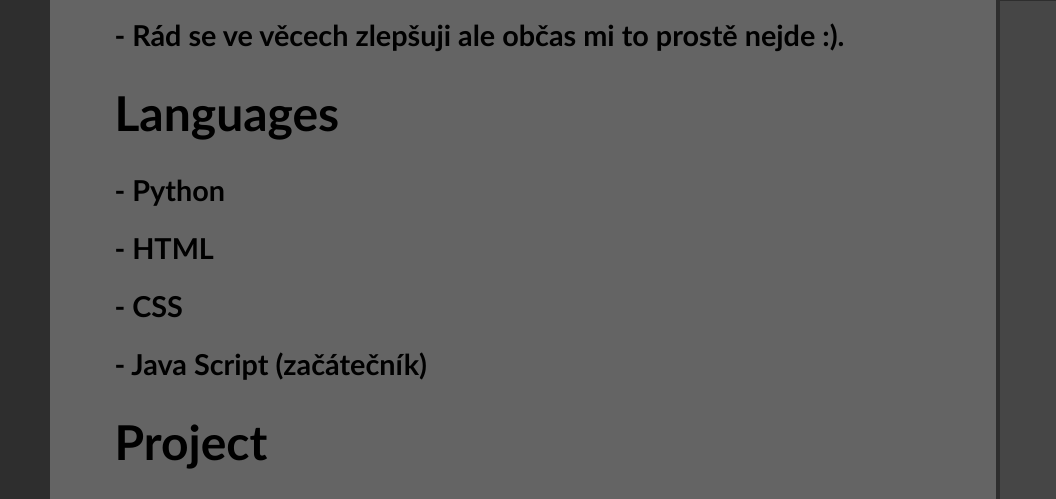
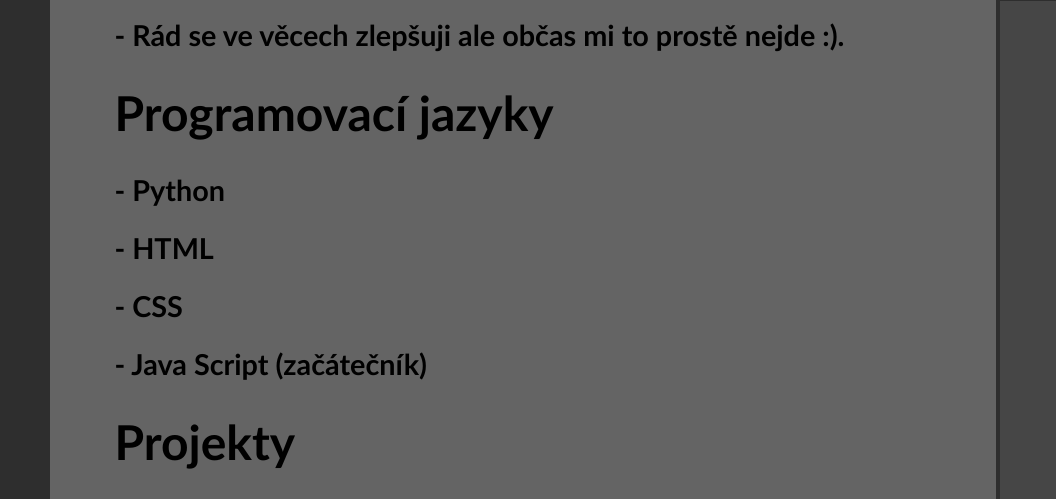
Before and after one commit to Bombonek07/school-stuff-html, a plain HTML site: page portfolio/index.html in a window 1280 px wide. Shown: the part 360-859 px from the top of the page, 0-1056 px from the left. Drawn offline with Linux system fonts and the light colour scheme.

Commit message:
menší změna

```diff
--- a/portfolio/index.html
+++ b/portfolio/index.html
@@ -23,12 +23,12 @@
         <h2>- Student 2. ročníku s nadšením do programování.</h2>
         <h2>- Baví mě hlavně backend (proto tato stránka není tak dobrá).</h2>
         <h2>- Rád se ve věcech zlepšuji ale občas mi to prostě nejde :).</h2>
-        <h1>Languages</h1>
+        <h1>Programovací jazyky</h1>
         <h2>- Python</h2>
         <h2>- HTML</h2>
         <h2>- CSS</h2>
         <h2>- Java Script (začátečník)</h2>
-        <h1>Project</h1>
+        <h1>Projekty</h1>
         <h2>- discord bot</h2>
         <h1>Vzdělání</h1>
         <h2>- VOŠ, SPŠ a SOŠS Varnsdorf, p. o. Obor Informační Technologie</h2>
```
